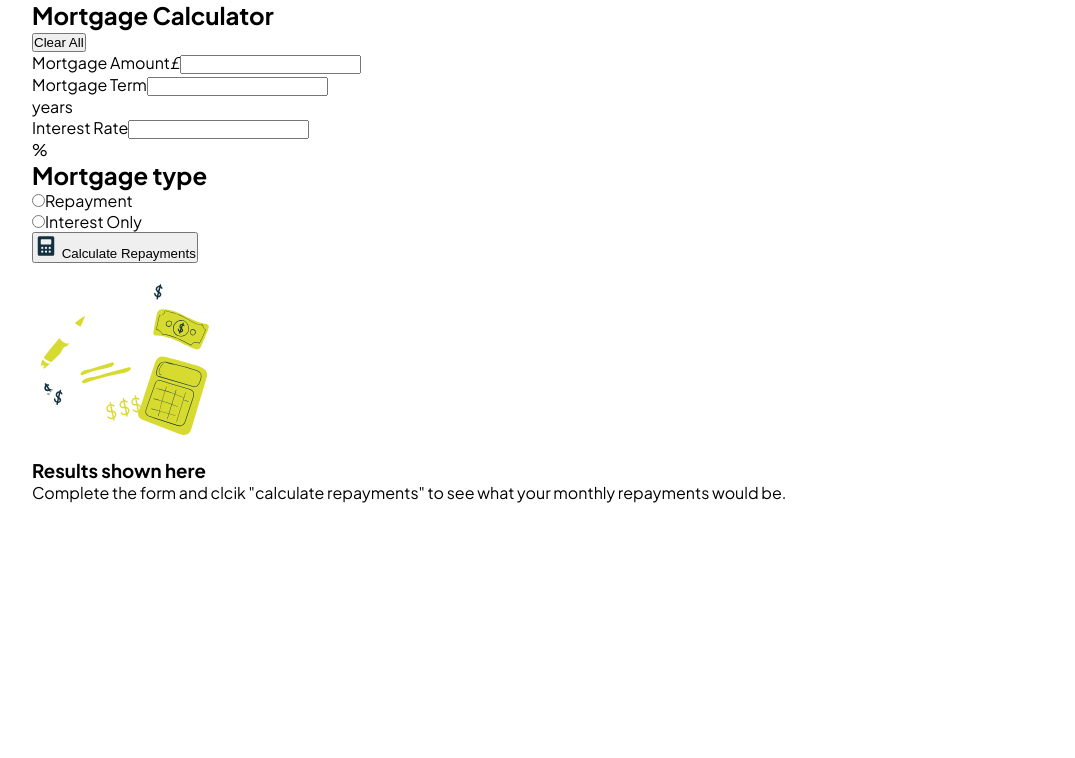
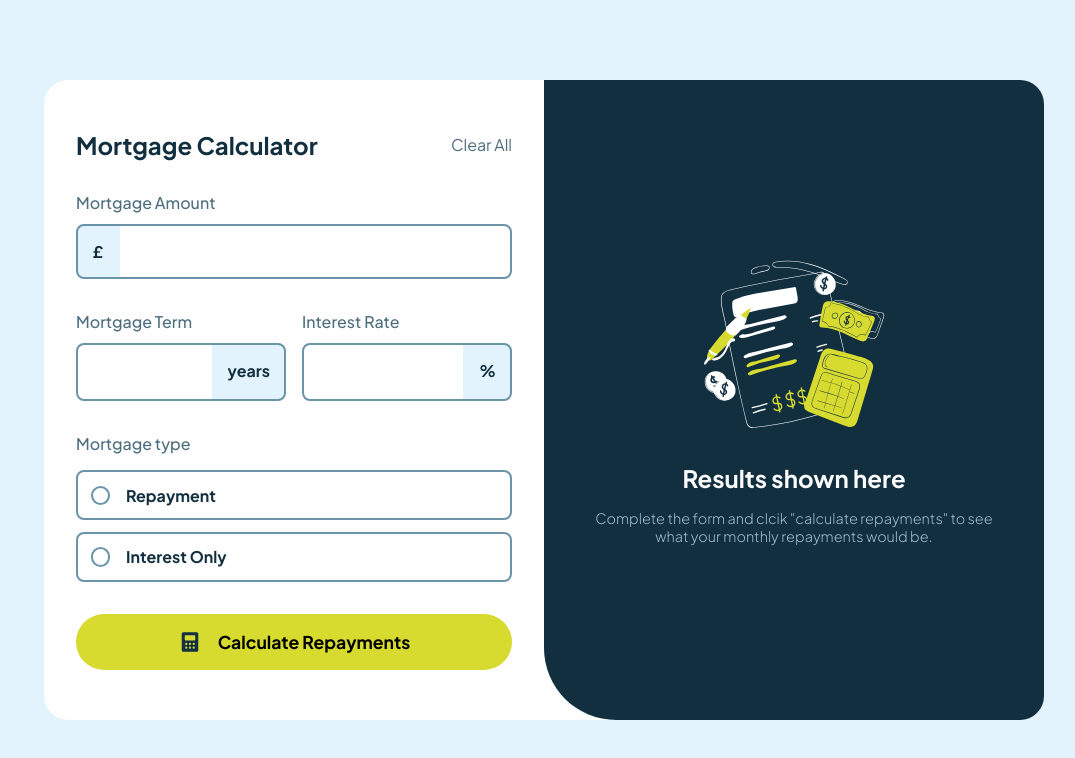
Before and after one commit to Schnedi3/mortgage_repayment_calculator_ts, a React (Vite) app: page / in a window 1280 px wide. Shown: the top 758 px of the page, without its empty margins (96-1171 px from the left). Built offline with nearby package versions, Linux system fonts and the light colour scheme.

Commit message:
Add desktop style

```diff
--- a/src/components/Empty.tsx
+++ b/src/components/Empty.tsx
@@ -1,8 +1,9 @@
 import iconEmpty from "../assets/empty.svg";
+import "../css/empty.css";
 
 export const Empty = () => {
   return (
-    <section>
+    <section className="empty_container">
       <img src={iconEmpty} />
       <h3>Results shown here</h3>
       <p>
--- a/src/components/Form.tsx
+++ b/src/components/Form.tsx
@@ -4,6 +4,8 @@ import { zodResolver } from "@hookform/resolvers/zod";
 import { IFormProps, IMortgage, IMortgageDefault } from "../types/types";
 import { mortgageSchema } from "../schemas/mortgageSchema";
 import iconCalc from "../assets/icon-calculator.svg";
+
+import "../css/form.css";
 
 export const Form = ({
   setResult,
@@ -31,48 +33,60 @@ export const Form = ({
   };
 
   return (
-    <section>
+    <section className="form_container">
+      <figure className="white_bg"></figure>
+      <article className="header">
         <h1>Mortgage Calculator</h1>
         <button onClick={handleClear}>Clear All</button>
+      </article>
 
-      <form onSubmit={handleSubmit(onSubmit)}>
-        <article>
-          <label htmlFor="amount">Mortgage Amount</label>
-          <i>£</i>
+      <form
+        className="form"
+        onSubmit={handleSubmit(onSubmit)}
+        autoComplete="off"
+      >
+        <article className="amount">
+          <h2>Mortgage Amount</h2>
           <input
             type="number"
             id="amount"
+            className={errors.amount ? "input_error" : ""}
             {...register("amount", { valueAsNumber: true })}
           />
+          <p>£</p>
         </article>
 
-        <article>
-          <div>
-            <label htmlFor="term">Mortgage Term</label>
+        <article className="term_rate">
+          <div className="term">
+            <h2>Mortgage Term</h2>
             <input
               type="number"
               id="term"
+              className={errors.term ? "input_error" : ""}
               {...register("term", { valueAsNumber: true })}
             />
             <p>years</p>
           </div>
-          <div>
-            <label htmlFor="rate">Interest Rate</label>
+          <div className="rate">
+            <h2>Interest Rate</h2>
             <input
               type="number"
               id="rate"
+              className={errors.rate ? "input_error" : ""}
               {...register("rate", { valueAsNumber: true })}
             />
             <p>%</p>
           </div>
         </article>
 
-        <article>
+        <article className="repayment_interest">
           <h2>Mortgage type</h2>
           <div>
+            <label className={`repayment${errors.plan ? " input_error" : ""}`}>
               <input
                 type="radio"
                 id="repayment"
+                className={`radio${errors.plan ? " input_error" : ""}`}
                 value="repayment"
                 checked={selectedPlan === "repayment"}
                 {...register("plan", {
@@ -80,20 +94,22 @@ export const Form = ({
                   onChange: (e) => setSelectedPlan(e.target.value),
                 })}
               />
-            <label htmlFor="repayment">Repayment</label>
-          </div>
-          <div>
+              Repayment
+            </label>
+            <label className={`interest${errors.plan ? " input_error" : ""}`}>
               <input
                 type="radio"
                 id="interest"
+                className={`radio${errors.plan ? " input_error" : ""}`}
                 value="interest"
                 checked={selectedPlan === "interest"}
                 {...register("plan", {
-                required: "Please select a mortgage type",
+                  required: true,
                   onChange: (e) => setSelectedPlan(e.target.value),
                 })}
               />
-            <label htmlFor="interest">Interest Only</label>
+              Interest Only
+            </label>
           </div>
         </article>
 
--- a/src/components/Result.tsx
+++ b/src/components/Result.tsx
@@ -1,4 +1,5 @@
 import { IResultProps } from "../types/types";
+import "../css/result.css";
 
 export const Result = ({ result, selectedPlan }: IResultProps) => {
   const { amount, term, rate } = result;
@@ -19,8 +20,8 @@ export const Result = ({ result, selectedPlan }: IResultProps) => {
   const interestOnly = totalRepayment - P;
 
   return (
-    <section>
-      <article>
+    <section className="result_container">
+      <article className="summary">
         <h3>Your results</h3>
         <p>
           Your results are shown below based on the information you provided. To
@@ -29,7 +30,7 @@ export const Result = ({ result, selectedPlan }: IResultProps) => {
         </p>
       </article>
 
-      <article>
+      <article className="card">
         <p>Your monthly repayments</p>
         <h4>£{monthlyPayment}</h4>
         <span></span>
--- a/src/css/app.css
+++ b/src/css/app.css
@@ -7,7 +7,8 @@
 /* GLOBALS */
 :root {
   --lime: #d7da2f;
-  --red: #e8473b;
+  --lime-pale: #ddde96;
+  --red: #ee5c51;
   --white: #fefefe;
   --slate-100: #e3f3fd;
   --slate-300: #9abed5;
@@ -23,12 +24,37 @@
 }
 
 body {
-  font-family: Jakarta;
+  background-color: var(--slate-100);
 }
 
 .app {
-  width: 80%;
-  max-width: 1100px;
+  width: 90%;
+  max-width: 1000px;
+  height: 100vh;
   margin: auto;
   overflow: hidden;
+  display: flex;
+  justify-content: center;
+  align-items: center;
+  font-family: Jakarta;
+  font-weight: 300;
+  animation: fade-In 1s;
 }
+
+input,
+button {
+  font-family: inherit;
+}
+
+/* ANIMATION */
+@keyframes fade-In {
+  0% {
+    opacity: 0;
+    transform: scale(0.6);
+  }
+
+  100% {
+    opacity: 1;
+    transform: scale(1);
+  }
+}
--- /dev/null
+++ b/src/css/empty.css
@@ -0,0 +1,24 @@
+/* EMPTY */
+.empty_container {
+  width: 50%;
+  height: 80%;
+  padding: 2.5rem;
+  display: flex;
+  flex-direction: column;
+  justify-content: center;
+  align-items: center;
+  gap: 1rem;
+  color: var(--white);
+  text-align: center;
+  background-color: var(--slate-900);
+  border-radius: 0 1.5rem 1.5rem 4.5rem;
+}
+
+.empty_container > h3 {
+  font-size: 1.5rem;
+}
+
+.empty_container > p {
+  font-size: 0.9rem;
+  color: var(--slate-300);
+}
--- /dev/null
+++ b/src/css/form.css
@@ -0,0 +1,253 @@
+/* FORM */
+.form_container {
+  position: relative;
+  width: 50%;
+  height: 80%;
+  padding: 2rem;
+  display: flex;
+  flex-direction: column;
+  justify-content: center;
+  gap: 2rem;
+  color: var(--slate-900);
+  border-radius: 1.5rem 0 0 1.5rem;
+}
+
+.white_bg {
+  position: absolute;
+  inset: 0;
+  width: 150%;
+  height: 100%;
+  background-color: var(--white);
+  border-radius: 1.5rem 0 0 1.5rem;
+  z-index: -1;
+}
+
+.header {
+  display: flex;
+  align-items: center;
+  justify-content: space-between;
+}
+
+.header > h1 {
+  font-size: 1.5rem;
+}
+
+.header > button {
+  font-size: 1rem;
+  color: var(--slate-700);
+  border: 0;
+  background-color: transparent;
+}
+
+input[type="number"] {
+  appearance: none;
+  -moz-appearance: textfield;
+  font-weight: 900;
+  font-size: 1.1rem;
+  border: 2px solid var(--slate-500);
+  border-radius: 0.5rem;
+  background-color: transparent;
+  z-index: 1;
+  transition: 0.3s;
+}
+
+input[type="number"]:focus-visible {
+  outline: 0;
+}
+
+.form > article {
+  margin-bottom: 2rem;
+}
+
+.amount {
+  position: relative;
+  display: flex;
+  flex-direction: column;
+  gap: 0.7rem;
+}
+
+h2 {
+  font-weight: 500;
+  font-size: 1rem;
+  color: var(--slate-700);
+}
+
+.amount > p {
+  position: absolute;
+  top: 2rem;
+  display: flex;
+  justify-content: center;
+  align-items: center;
+  font-weight: 700;
+  color: var(--slate-900);
+  padding: 1.05rem;
+  border-radius: 0.5rem 0 0 0.5rem;
+  background-color: var(--slate-100);
+  z-index: 0;
+  transition: 0.3s;
+}
+
+.amount > input {
+  position: relative;
+  padding: 0.9rem 0 0.9rem 4rem;
+}
+
+.term_rate {
+  position: relative;
+  display: flex;
+  gap: 1rem;
+}
+
+.term,
+.rate {
+  position: relative;
+  display: flex;
+  flex-direction: column;
+  gap: 0.7rem;
+}
+
+.term > input,
+.rate > input {
+  width: 100%;
+  position: relative;
+  padding: 1rem;
+  z-index: 1;
+}
+
+.term > p,
+.rate > p {
+  position: absolute;
+  top: 2rem;
+  right: 0;
+  display: flex;
+  justify-content: center;
+  align-items: center;
+  font-weight: 700;
+  color: var(--slate-900);
+  padding: 1.1rem 1rem;
+  border-radius: 0 0.5rem 0.5rem 0;
+  background-color: var(--slate-100);
+  z-index: 0;
+  transition: 0.3s;
+}
+
+.repayment_interest {
+  display: flex;
+  flex-direction: column;
+  gap: 1rem;
+}
+
+.repayment_interest > div {
+  display: flex;
+  flex-direction: column;
+  gap: 0.7rem;
+}
+
+.repayment,
+.interest {
+  width: 100%;
+  padding: 0.8rem;
+  display: flex;
+  align-items: center;
+  gap: 1rem;
+  font-weight: 700;
+  border: 2px solid var(--slate-500);
+  border-radius: 0.5rem;
+  background-color: transparent;
+  transition: 0.3s;
+}
+
+.radio {
+  appearance: none;
+  display: grid;
+  place-content: center;
+  width: 1.2rem;
+  height: 1.2rem;
+  border: 2px solid var(--slate-500);
+  border-radius: 50%;
+}
+
+.radio::before {
+  content: "";
+  width: 0.6rem;
+  height: 0.6rem;
+  border-radius: 50%;
+  background-color: var(--lime);
+  transform: scale(0);
+  transition: 0.3s;
+}
+
+.radio:checked::before {
+  transform: scale(1);
+}
+
+.form > button {
+  width: 100%;
+  padding: 1rem 2rem;
+  display: flex;
+  align-items: center;
+  justify-content: center;
+  gap: 1rem;
+  font-weight: 700;
+  font-size: 1.1rem;
+  border: 0;
+  border-radius: 2rem;
+  background-color: var(--lime);
+  transition: 0.3s;
+}
+
+.form > button > img {
+  width: 1.5rem;
+}
+
+/* ERROR */
+input[type="number"].input_error {
+  border: 2px solid var(--red);
+}
+
+input[type="number"].input_error + p {
+  color: var(--white);
+  background-color: var(--red);
+}
+
+.input_error {
+  border: 2px solid var(--red);
+}
+
+/* HOVER */
+@media (hover: hover) {
+  .header > button:hover {
+    text-decoration: underline;
+    cursor: pointer;
+  }
+
+  input[type="number"]:hover {
+    border: 2px solid var(--lime);
+    cursor: pointer;
+  }
+
+  input[type="number"]:hover ~ p {
+    background-color: var(--lime);
+  }
+
+  input[type="number"]:hover.input_error + p {
+    color: var(--slate-900);
+  }
+
+  .repayment:hover,
+  .interest:hover {
+    border: 2px solid var(--lime);
+    cursor: pointer;
+    background-color: rgba(215, 218, 47, 0.1);
+  }
+
+  .repayment:hover > .radio,
+  .interest:hover > .radio {
+    border: 2px solid var(--lime);
+  }
+
+  .form > button:hover {
+    background-color: var(--lime-pale);
+    cursor: pointer;
+  }
+}
--- /dev/null
+++ b/src/css/result.css
@@ -0,0 +1,64 @@
+.result_container {
+  width: 50%;
+  height: 80%;
+  padding: 2.5rem;
+  display: flex;
+  flex-direction: column;
+  justify-content: center;
+  align-items: center;
+  gap: 4rem;
+  color: var(--white);
+  background-color: var(--slate-900);
+  border-radius: 0 1.5rem 1.5rem 4.5rem;
+}
+
+.summary {
+  display: flex;
+  flex-direction: column;
+  gap: 1rem;
+}
+
+.summary > h3 {
+  font-weight: 700;
+  font-size: 1.5rem;
+}
+
+.summary > p {
+  color: var(--slate-300);
+}
+
+.card {
+  width: 100%;
+  height: 55%;
+  padding: 2rem;
+
+  display: flex;
+  flex-direction: column;
+  justify-content: center;
+  gap: 1rem;
+
+  background-color: rgba(0, 0, 0, 0.3);
+  border-top: 0.2rem solid var(--lime);
+  border-radius: 1rem;
+}
+
+.card > p {
+  font-size: 0.9rem;
+  color: var(--slate-300);
+}
+
+.card > h4 {
+  font-size: 3.3rem;
+  color: var(--lime);
+}
+
+.card > span {
+  width: 100%;
+  height: 1px;
+  background-color: var(--slate-700);
+}
+
+.card > h5 {
+  font-weight: 600;
+  font-size: 1.7rem;
+}
```
Lines whose indentation alone changed are shown as unchanged.
